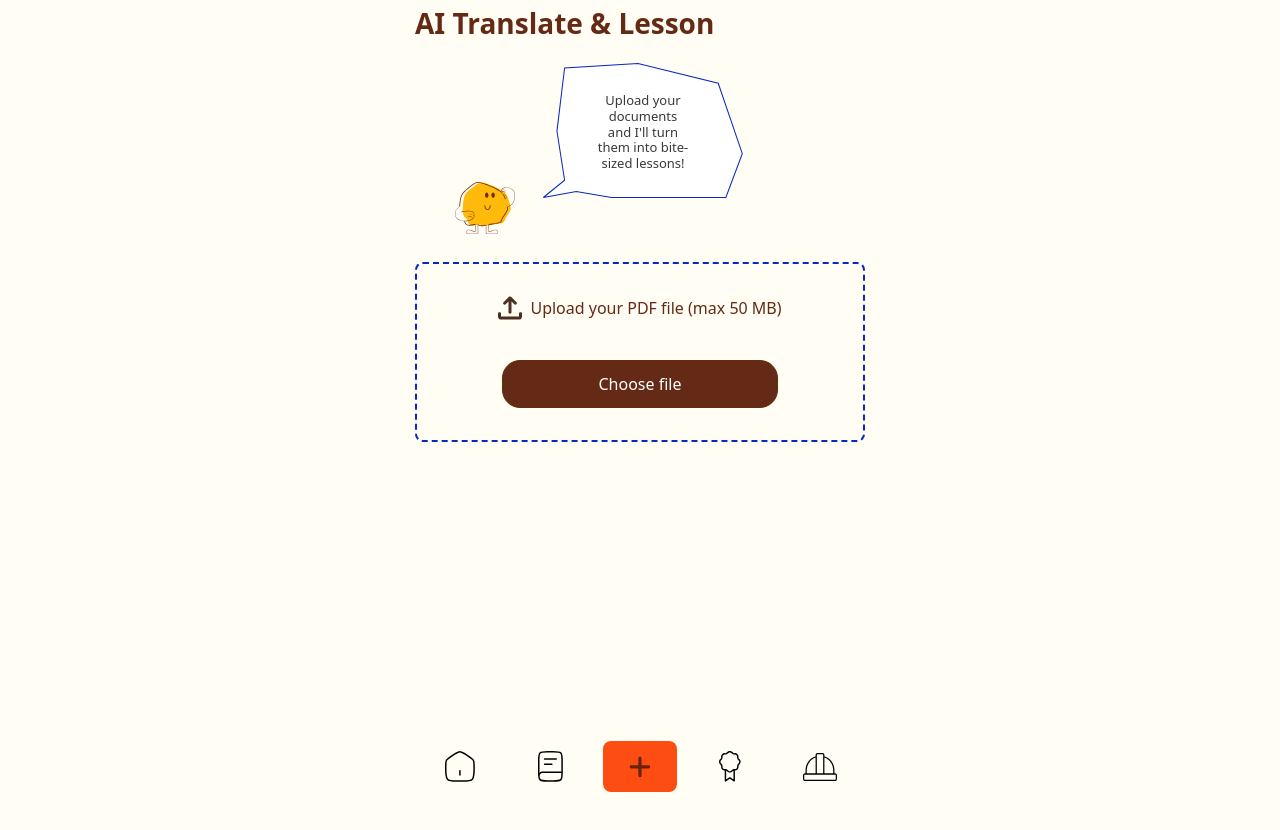
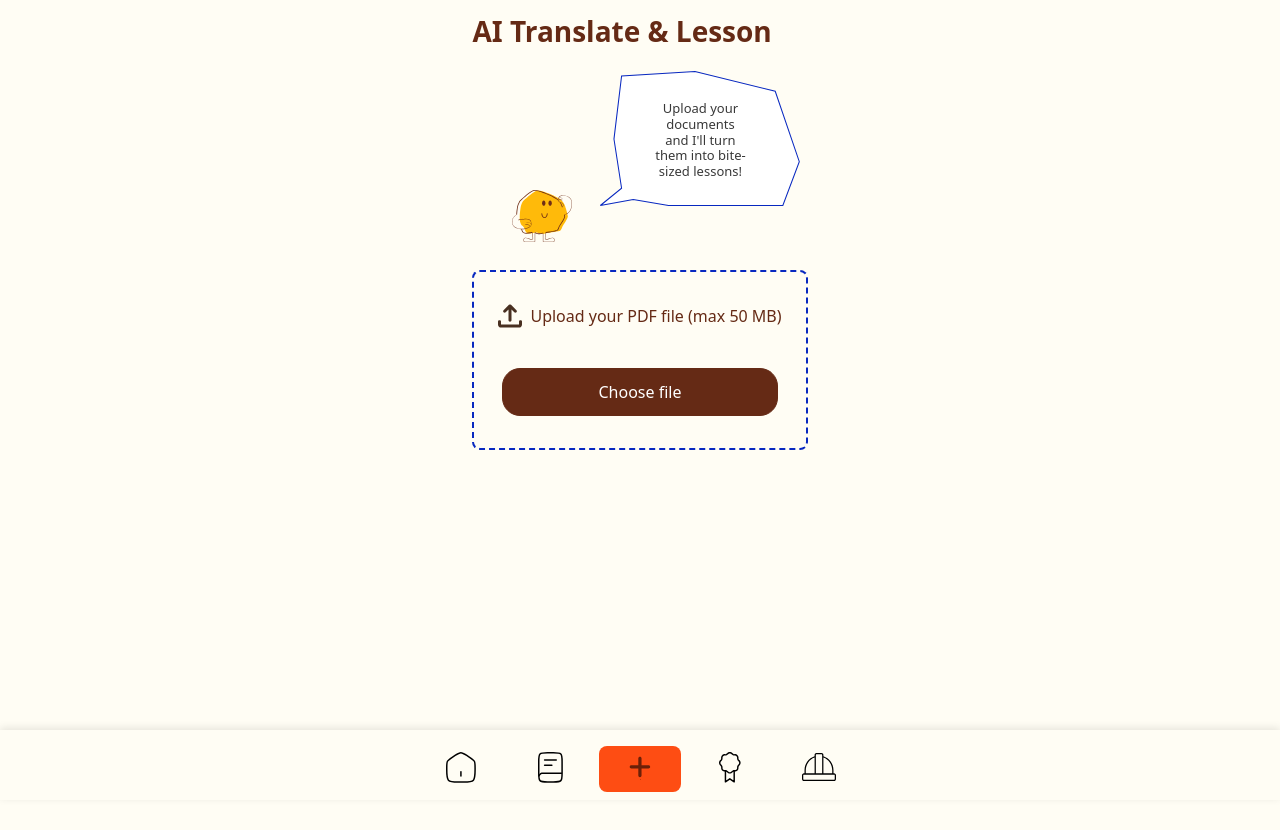
Before and after one commit to Jargon-IDSP/frontend, a React (Vite) app: page /documents in a window 1280 px wide. Shown: the top 830 px of the page. After the commit the page ends 800 px from the top, so only its background shows below. Built offline with nearby package versions, Linux system fonts and the light colour scheme; no server answers; sample sign-in values are in the browser's storage.

Commit message:
reinstated working upload for Emilie testing

```diff
--- a/src/mounting/HomePage.tsx
+++ b/src/mounting/HomePage.tsx
@@ -9,6 +9,7 @@ export default function HomePage() {
       <SignedOut>
         <SplashPage />
       </SignedOut>
+
       <SignedIn>
         <LoggedInHome />
       </SignedIn>
--- a/src/styles/base/_reset.scss
+++ b/src/styles/base/_reset.scss
@@ -15,6 +15,7 @@
 
 html {
   font-size: 16px;
+  height: 100%;
 }
 
 body {
@@ -23,10 +24,10 @@ body {
   color: $color-neutral;
   background-color: $color-second-neutral-light;
   margin: 0;
-  max-width: 100vw;
-  padding: 0.5rem;
+  padding: 0;
   min-height: 100vh;
-  overflow-y: scroll;
+  overflow-x: hidden;
+  overflow-y: auto;
 }
 
 // Root container
@@ -35,15 +36,10 @@ body {
   background-color: $color-second-neutral-light;
   min-height: 100vh;
   position: relative;
-  display: grid;
-  grid-template-rows: auto 1fr;
 
-  @media (min-width: 768px) {
-    padding: 0 1rem;
-    border-radius: 12px;
-  }
-
+  // Main content area - works with fixed navbar at bottom
   main {
-    height: 100vh;
+    min-height: 100vh;
+    padding-bottom: 70px; // Space for fixed navbar
   }
 }
--- a/src/styles/base/_utilities.scss
+++ b/src/styles/base/_utilities.scss
@@ -1,10 +1,14 @@
 @use '../variables' as *;
 
-// Layout utilities
+// Container - Consistent mobile-first layout
 .container {
+  width: 100%;
   max-width: 480px;
-  margin-left: auto;
-  margin-right: auto;
+  margin: 0 auto;
+  padding: $spacing-md;
+  padding-bottom: calc(70px + #{$spacing-md}); // Navbar height + spacing
+  min-height: calc(100vh - 70px); // Full viewport minus navbar
+  box-sizing: border-box;
 }
 
 // Spacing utilities
@@ -40,22 +44,3 @@
 // Color utilities
 .text-red-500 { color: #ef4444; }
 .border-red-500 { border-color: #ef4444; }
-
-// Page width constraints
-.home-page,
-.documents-page,
-.page-title,
-.back-button {
-  max-width: 100%;
-  overflow-x: hidden;
-}
-
-// Card constraints
-.word-of-the-day-card,
-.welcome-section,
-.documents-section,
-.ocr-section {
-  max-width: 100%;
-  word-wrap: break-word;
-  overflow-wrap: break-word;
-}
--- a/src/styles/layout/_navbar.scss
+++ b/src/styles/layout/_navbar.scss
@@ -4,27 +4,35 @@
 // Navigation Bar - Bottom Mobile App Style
 .navbar {
   background-color: $color-second-neutral-light;
-  position: sticky;
+  position: fixed;
   bottom: 0;
+  left: 0;
+  right: 0;
   width: 100%;
+  height: 70px; // Fixed height for consistency
   z-index: 100;
+  box-shadow: 0 -2px 8px rgba(0, 0, 0, 0.1);
 
-// Layer 2. Only targetting nav items container that is WITHIN NAVBAR container (won't target other containers with same class name)
+  // Nav items container
   .nav-items {
     display: grid;
-      grid-template-columns: 1fr 1fr 1fr 1fr 1fr;
-      position: sticky;
+    grid-template-columns: repeat(5, 1fr);
+    height: 100%;
+    max-width: 480px;
+    margin: 0 auto;
+    align-items: center;
 
-      // Layer 3. Targetting individual nav items within nav items container
+    // Individual nav items
     .nav-item {
       display: flex;
       flex-direction: column;
       align-items: center;
-        margin: $spacing-sm;
+      justify-content: center;
+      height: 100%;
+      padding: $spacing-xs;
       border: none;
       background: none;
       cursor: pointer;
-        border-radius: $spacing-sm;
       transition: all 0.2s ease;
       color: $color-neutral;
 
@@ -38,18 +46,16 @@
       }
 
       .nav-icon {
-        font-size: $font-size-h3;
-        margin: auto;
-        align-items: center;
-        justify-content: center;
+        font-size: clamp(20px, 5vw, 24px); // Responsive icon size
+        margin-bottom: $spacing-xs;
       }
 
+      // AI nav item special styling
       &.nav-item-ai {
         background-color: $color-secondary;
-          padding: $spacing-sm;
+        margin: $spacing-xs;
         border-radius: $spacing-sm;
 
-            // Level 4. Overwriting nav item AI specifically
         &:hover {
           border: 2px solid $color-primary;
         }
@@ -59,7 +65,6 @@
           color: $color-secondary;
         }
       }
-
     }
   }
 }
--- a/src/styles/main.css
+++ b/src/styles/main.css
@@ -11,6 +11,7 @@
 
 html {
   font-size: 16px;
+  height: 100%;
 }
 
 body {
@@ -19,10 +20,10 @@ body {
   color: #393939;
   background-color: #fffdf4;
   margin: 0;
-  max-width: 100vw;
-  padding: 0.5rem;
+  padding: 0;
   min-height: 100vh;
-  overflow-y: scroll;
+  overflow-x: hidden;
+  overflow-y: auto;
 }
 
 #root {
@@ -30,17 +31,10 @@ body {
   background-color: #fffdf4;
   min-height: 100vh;
   position: relative;
-  display: grid;
-  grid-template-rows: auto 1fr;
-}
-@media (min-width: 768px) {
-  #root {
-    padding: 0 1rem;
-    border-radius: 12px;
-  }
 }
 #root main {
-  height: 100vh;
+  min-height: 100vh;
+  padding-bottom: 70px;
 }
 
 .text-center {
@@ -67,9 +61,13 @@ body {
 }
 
 .container {
+  width: 100%;
   max-width: 480px;
-  margin-left: auto;
-  margin-right: auto;
+  margin: 0 auto;
+  padding: 1rem;
+  padding-bottom: calc(70px + 1rem);
+  min-height: calc(100vh - 70px);
+  box-sizing: border-box;
 }
 
 .p-2 {
@@ -134,44 +132,35 @@ body {
   border-color: #ef4444;
 }
 
-.home-page,
-.documents-page,
-.page-title,
-.back-button {
-  max-width: 100%;
-  overflow-x: hidden;
-}
-
-.word-of-the-day-card,
-.welcome-section,
-.documents-section,
-.ocr-section {
-  max-width: 100%;
-  word-wrap: break-word;
-  overflow-wrap: break-word;
-}
-
 .navbar {
   background-color: #fffdf4;
-  position: sticky;
+  position: fixed;
   bottom: 0;
+  left: 0;
+  right: 0;
   width: 100%;
+  height: 70px;
   z-index: 100;
+  box-shadow: 0 -2px 8px rgba(0, 0, 0, 0.1);
 }
 .navbar .nav-items {
   display: grid;
-  grid-template-columns: 1fr 1fr 1fr 1fr 1fr;
-  position: sticky;
+  grid-template-columns: repeat(5, 1fr);
+  height: 100%;
+  max-width: 480px;
+  margin: 0 auto;
+  align-items: center;
 }
 .navbar .nav-items .nav-item {
   display: flex;
   flex-direction: column;
   align-items: center;
-  margin: 0.5rem;
+  justify-content: center;
+  height: 100%;
+  padding: 0.25rem;
   border: none;
   background: none;
   cursor: pointer;
-  border-radius: 0.5rem;
   transition: all 0.2s ease;
   color: #393939;
 }
@@ -183,14 +172,12 @@ body {
   color: white;
 }
 .navbar .nav-items .nav-item .nav-icon {
-  font-size: 20px;
-  margin: auto;
-  align-items: center;
-  justify-content: center;
+  font-size: clamp(20px, 5vw, 24px);
+  margin-bottom: 0.25rem;
 }
 .navbar .nav-items .nav-item.nav-item-ai {
   background-color: #ffba0a;
-  padding: 0.5rem;
+  margin: 0.25rem;
   border-radius: 0.5rem;
 }
 .navbar .nav-items .nav-item.nav-item-ai:hover {
@@ -202,16 +189,21 @@ body {
 }
 
 .home-page {
-  height: 100%;
+  width: 100%;
+  max-width: 480px;
+  margin: 0 auto;
+  padding: 1rem;
+  padding-bottom: calc(70px + 1rem);
+  min-height: calc(100vh - 70px);
+  box-sizing: border-box;
 }
 
 .top-header {
   display: flex;
   justify-content: space-between;
   align-items: center;
-  padding: 1rem;
-  padding-left: 0;
   margin-bottom: 1.5rem;
+  gap: 1rem;
 }
 
 .welcome-text-section {
@@ -229,14 +221,20 @@ body {
   margin: 0;
 }
 
+.rocky-logo-section {
+  display: flex;
+  align-items: center;
+  gap: 0.5rem;
+}
+.rocky-logo-section .rocky-logo {
+  width: 50px;
+  height: 50px;
+}
+
 .welcome-section {
-  text-align: center;
-  margin-bottom: 1.5rem;
-}
-.welcome-section .welcome-subtitle {
-  font-size: 16px;
-  color: #b2af97;
-  margin-bottom: 1.5rem;
+  display: flex;
+  flex-direction: column;
+  gap: 1.5rem;
 }
 
 .quick-actions {
@@ -256,8 +254,8 @@ body {
   gap: 0.5rem;
 }
 
-.daily-checkin-card {
-  width: 100%;
+.daily-checkin {
+  margin-bottom: 1.5rem;
 }
 .daily-checkin-title {
   font-size: 20px;
@@ -317,27 +315,26 @@ body {
 .top-leaderboard {
   margin-bottom: 1.5rem;
 }
-
-.leaderboard-title {
+.top-leaderboard .leaderboard-title {
   font-size: 20px;
   font-weight: 700;
   color: #393939;
   margin-bottom: 0.25rem;
   text-align: left;
 }
-.leaderboard-content {
+.top-leaderboard .leaderboard-content {
   background-color: #f1eae8;
   border: 1px solid #393939;
   border-radius: 0.5rem;
   padding: 0.5rem;
   text-align: center;
 }
-.leaderboard-content p {
+.top-leaderboard .leaderboard-content p {
   font-size: 16px;
   color: #b2af97;
   margin-bottom: 1rem;
 }
-.leaderboard-content .error-text {
+.top-leaderboard .leaderboard-content .error-text {
   color: #c40000;
   margin-bottom: 1rem;
 }
@@ -425,15 +422,14 @@ body {
 .upload-file-card {
   margin-bottom: 1.5rem;
 }
-
-.upload-title {
+.upload-file-card .upload-title {
   font-size: 20px;
   font-weight: 700;
   color: #393939;
   margin-bottom: 0.25rem;
   text-align: left;
 }
-.upload-content {
+.upload-file-card .upload-content {
   background-color: #f1eae8;
   border: 1px solid #393939;
   border-radius: 0.5rem;
@@ -443,6 +439,9 @@ body {
   min-height: 150px;
 }
 
+.word-of-the-day {
+  margin-bottom: 1.5rem;
+}
 .word-of-the-day-title {
   font-size: 20px;
   font-weight: 700;
@@ -452,15 +451,13 @@ body {
   margin-bottom: 1rem;
 }
 .word-of-the-day-card {
-  margin-bottom: 1.5rem;
   border-radius: 0.5rem;
   padding: 1.5rem;
   position: relative;
   overflow: hidden;
   box-sizing: border-box;
 }
-
-.today-term-card-image {
+.word-of-the-day-card .today-term-card-image {
   position: absolute;
   top: 0;
   left: 0;
@@ -468,14 +465,13 @@ body {
   height: 100%;
   z-index: 1;
 }
-
-.word-card-content {
+.word-of-the-day-card .word-card-content {
   position: relative;
   z-index: 2;
   text-align: center;
   box-sizing: border-box;
 }
-.word-card-content h3 {
+.word-of-the-day-card .word-card-content h3 {
   font-size: 20px;
   font-weight: 700;
   color: #393939;
@@ -529,34 +525,33 @@ body {
 .start-learning-card {
   margin-bottom: 1.5rem;
 }
-
-.learning-image {
-  width: 100%;
-  height: 100%;
-  -o-object-fit: cover;
-     object-fit: cover;
-}
-.learning-title {
+.start-learning-card .learning-title {
   font-size: 20px;
   font-weight: 700;
   color: #393939;
   margin-bottom: 0.25rem;
   text-align: left;
 }
-.learning-content {
+.start-learning-card .learning-content {
   background-color: #f1eae8;
   border: 1px solid #393939;
   border-radius: 0.5rem;
   padding: 0.5rem;
   text-align: center;
 }
-.learning-description {
+.start-learning-card .learning-description {
   font-size: 16px;
   color: #b2af97;
   margin-bottom: 1.5rem;
 }
-.learning-button {
+.start-learning-card .learning-button {
   margin-top: 0.25rem;
+}
+.start-learning-card .learning-image {
+  width: 100%;
+  height: 100%;
+  -o-object-fit: cover;
+     object-fit: cover;
 }
 
 .loading-placeholder,
@@ -616,10 +611,15 @@ body {
 }
 
 .profile-page {
-  height: 100%;
-  padding-top: 1.5rem;
-  padding-bottom: 1.5rem;
+  width: 100%;
+  max-width: 480px;
+  margin: 0 auto;
+  padding: 1rem;
+  padding-bottom: calc(70px + 1rem);
+  min-height: calc(100vh - 70px);
+  box-sizing: border-box;
 }
+
 .profile-title {
   font-size: 28px;
   font-weight: 700;
@@ -656,7 +656,7 @@ body {
   justify-content: flex-end;
   align-items: center;
   gap: 1rem;
-  margin: 0.5rem;
+  margin-bottom: 1.5rem;
 }
 .header-trigger {
   cursor: pointer;
@@ -673,7 +673,13 @@ body {
 }
 
 .documents-page {
-  padding-top: 1.5rem;
+  width: 100%;
+  max-width: 480px;
+  margin: 0 auto;
+  padding: 1rem;
+  padding-bottom: calc(70px + 1rem);
+  min-height: calc(100vh - 70px);
+  box-sizing: border-box;
 }
 
 .page-title {
@@ -870,8 +876,7 @@ body {
   margin-top: 1rem;
   text-align: left;
 }
-
-.checkbox-label {
+.agreement-checkbox .checkbox-label {
   display: flex;
   align-items: center;
   gap: 0.5rem;
@@ -879,7 +884,7 @@ body {
   font-size: 16px;
   line-height: 1.4;
 }
-.checkbox-input {
+.agreement-checkbox .checkbox-input {
   margin: 0;
   margin-top: 2px;
   flex-shrink: 0;
@@ -890,19 +895,19 @@ body {
   border: 2px solid #393939;
   border-radius: 3px;
 }
-.checkbox-input:checked {
+.agreement-checkbox .checkbox-input:checked {
   background-color: white;
   border-color: #393939;
 }
-.checkbox-input:focus {
+.agreement-checkbox .checkbox-input:focus {
   outline: 2px solid #fe4d13;
   outline-offset: 2px;
 }
-.checkbox-text {
+.agreement-checkbox .checkbox-text {
   color: #9F7364;
   font-size: 13px;
 }
-.checkbox-text-required {
+.agreement-checkbox .checkbox-text-required {
   color: #c40000;
   font-size: 13px;
   font-weight: 700;
@@ -922,8 +927,7 @@ body {
   margin-top: 1rem;
   text-align: center;
 }
-
-.error-text {
+.error-message .error-text {
   color: #dc2626;
   font-size: 16px;
   margin: 0;
@@ -937,8 +941,7 @@ body {
   margin-bottom: 1.5rem;
   text-align: center;
 }
-
-.success-text {
+.success-message .success-text {
   color: #059669;
   font-size: 16px;
   margin: 0;
```
Also changed, not shown: src/pages/documents/FilePreviewPage.tsx (+254 -28 lines), src/styles/_mixins.scss (+13 -4 lines), src/styles/pages/_documents.scss (+7 -9 lines), src/styles/pages/_homepage.scss (+39 -39 lines), src/styles/pages/_profile.scss (+6 -11 lines), 1 other file (tests, documents, lock files or other folders). Lines whose indentation alone changed are shown as unchanged.
